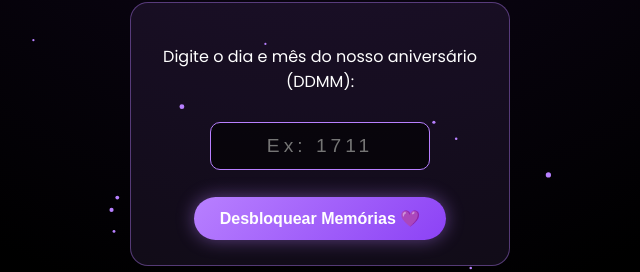
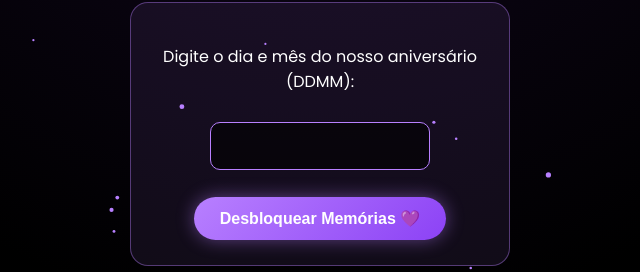
Before and after one commit to RegisDevv/2-Ano-de-Namoro, a plain HTML site: page index.html in a window 1280 px wide. Shown: the part 395-667 px from the top of the page, 320-960 px from the left. Drawn offline with Linux system fonts and the light colour scheme.

Commit message:
feat: atualizacao para 2 anos de namoro

```diff
--- a/index.html
+++ b/index.html
@@ -25,7 +25,7 @@
     <!-- Opicional: Pequeno desbloqueio com a data de vocês -->
     <div id="loginBox" class="login-box">
       <p>Digite o dia e mês do nosso aniversário (DDMM):</p>
-      <input type="password" id="passInput" placeholder="Ex: 1711" maxlength="4" />
+      <input type="password" id="passInput" placeholder="" maxlength="4" />
       <button id="unlockBtn" class="portal-btn primary">Desbloquear Memórias 💜</button>
       <small id="loginError" class="error-msg">Data incorreta, amor! Dica: 17 de novembro</small>
     </div>
```
